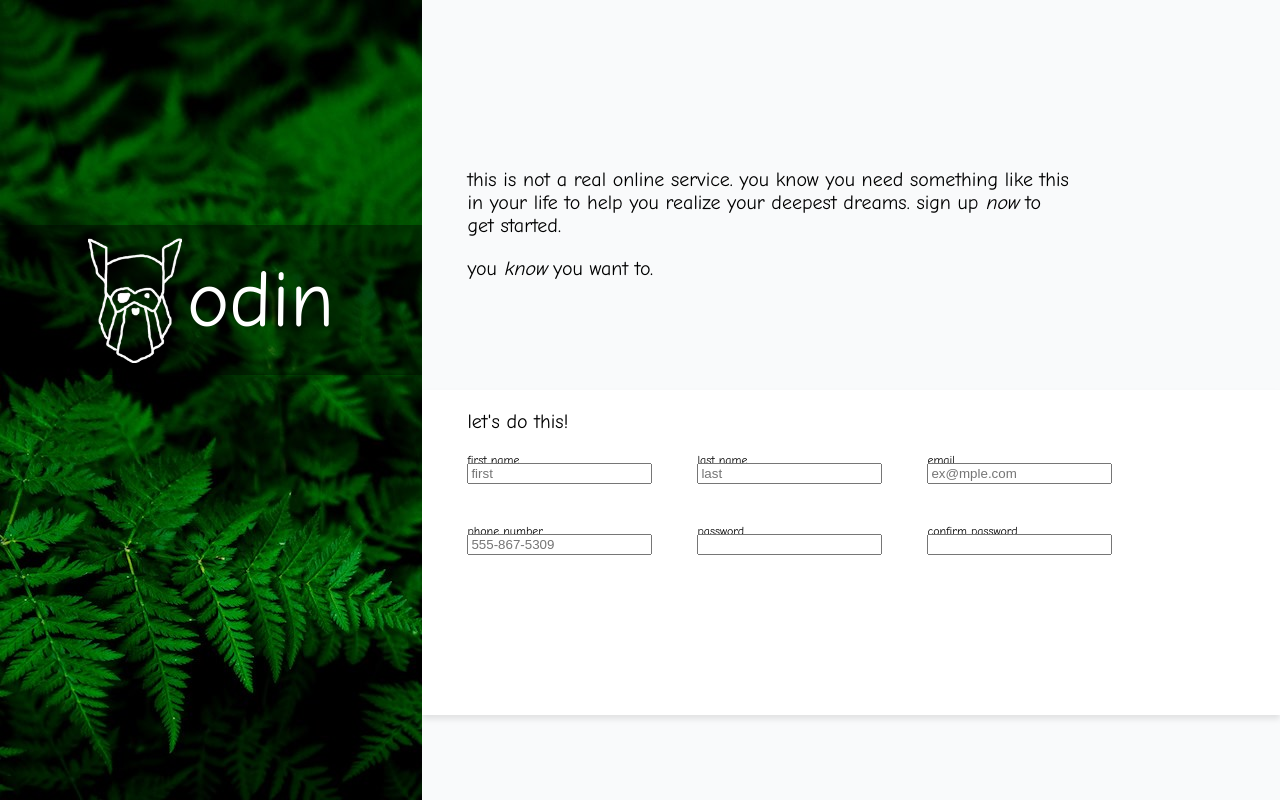
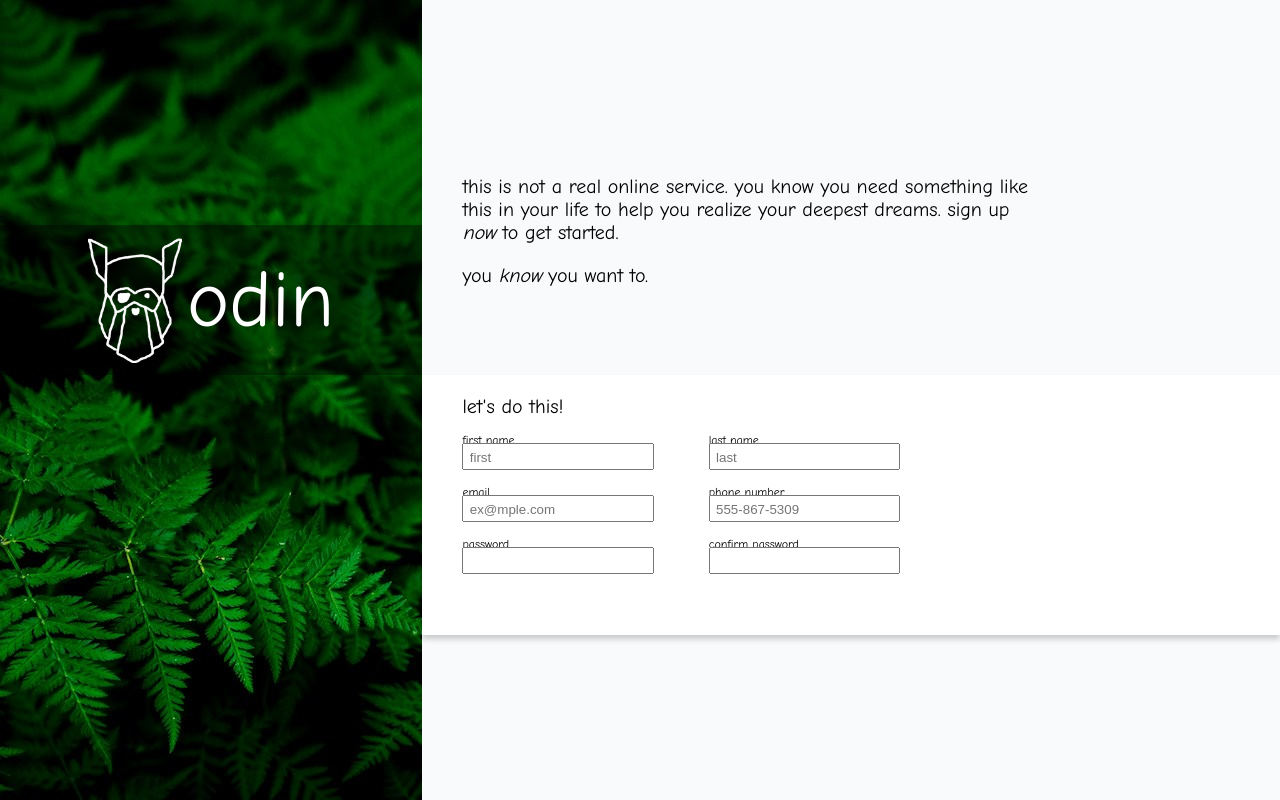
Before and after one commit to astn7278/odin-sign-up-form, a plain HTML site: page index.html in a window 1280 px wide. Drawn offline with Linux system fonts and the light colour scheme.

Commit message:
Complete form layout

```diff
--- a/styles.css
+++ b/styles.css
@@ -54,25 +54,25 @@ body {
 }
 
 .content-div p {
-    margin-left: 45px;
+    margin-left: 40px;
     font-size: 20px;
 }
 
 .text-container {
     position: absolute;
-    top: 148px;
+    top: 155px;
     margin-right: 45px;
-    max-width: 650px;
+    max-width: 625px;
     min-width: 450px;
 }
 
 .form-container {
     position: relative;
-    top: 370px;
+    top: 355px;
     background-color: white;
-    height: 325px;
+    height: 260px;
     min-width: 450px;
-    box-shadow: 0px 4px 6px rgba(0, 0, 0, 0.1);
+    box-shadow: 0px 4px 6px rgba(0, 0, 0, 0.2);
 }
 
 .text-banner {
@@ -83,12 +83,24 @@ body {
 .form-inputs {
     display: flex;
     flex-wrap: wrap;
-    align-content: flex-start;
+    max-width: 550px;
+    min-width: 500px;
+    margin: 0px 0px 0px 40px;
+}
 
+.form-inputs p {
+    margin: 15px 55px 0px 0px;
 }
 
 .form-inputs label {
     font-size: 12px;
     display: block;
-    margin-bottom: -7px;
+    margin-bottom: -4px;
 }
+
+.form-inputs input {
+    width: 180px;
+    height: 1.5em;
+    padding-left: .4em;
+    padding-top: 2px;
+}
```
